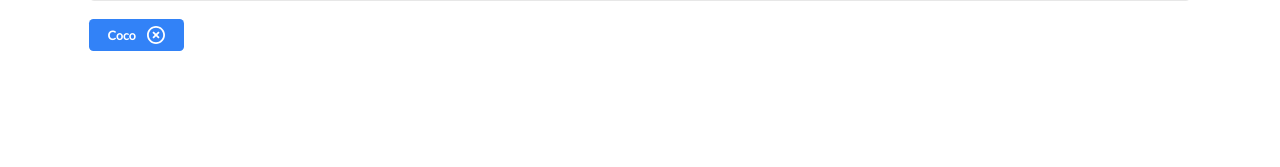
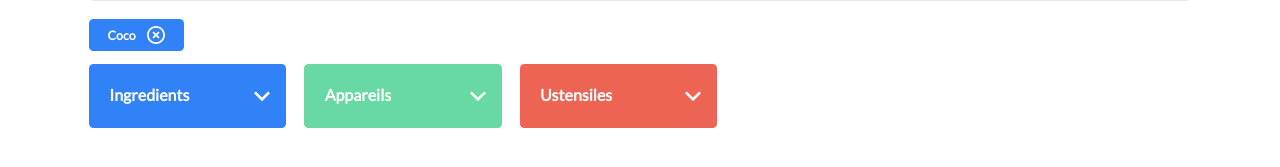
Before and after one commit to MasterCodeDevelop/MohamedAliElhamech_P7_18102022, a website: page index.html in a window 1280 px wide. Shown: the part 195-362 px from the top of the page. Drawn offline with Linux system fonts and the light colour scheme.

Commit message:
basique filters (HTML/CSS)

```diff
--- a/index.html
+++ b/index.html
@@ -10,19 +10,22 @@
 <body>
     <!--====================== HEADER ======================-->
     <header>
-        <!--==== HEADER-TITLE ====-->
+
+        <!--====================== HEADER-TITLE ======================-->
         <div class="header-title">
             <img class="logo" src="./src/svg/logo.svg" alt="Logo les petits plat">
             <h1>Les petits plats</h1>
         </div>
-        <!--==== SEARCH ====-->
+
+        <!--====================== SEARCH ======================-->
         <div class="search-bar">
             <label for="search" class="search-label">
                 <img class="search-label__magnifying-glass" src="./src/svg/magnifying-glass.svg" alt="magnifying-glass">
             </label>
             <input id="search" name="search" class="search-input" type="text" placeholder="Rechercher une recette">
         </div>
-        <!--==== TAGS ====-->
+
+        <!--====================== TAGS ======================-->
         <div id="tags" class="tags">
             <div class="tag ingredient">
                 <span>Coco</span>
@@ -31,6 +34,32 @@
                 </button>
             </div>
         </div>
+
+        <!--====================== FILTERS ======================-->
+        <div id="filters" class="filters">
+            <nav class="filter ingredients">
+                <input class="filter-input"  placeholder="Rechercher un ingédient" name="ingredient" title="ingredient" id="ingredient">
+                <label class="filter-label" for="ingredient">
+                    <span>Ingredients</span>
+                    <img src="./src/svg/hat.svg" alt="hat toggle">
+                </label>
+            </nav>
+            <nav class="filter appliances">
+                <input class="filter-input"  placeholder="Rechercher un appareil" name="appliance" title="appliances" id="appliance">
+                <label class="filter-label" for="appliance">
+                    <span>Appareils</span>
+                    <img src="./src/svg/hat.svg" alt="hat toggle">
+                </label>
+            </nav>
+            <nav class="filter ustensils">
+                <input class="filter-input"  placeholder="Rechercher un ustensile" name="ustensil" title="ustensil" id="ustensil">
+                <label class="filter-label" for="ustensil">
+                    <span>Ustensiles</span>
+                    <img src="./src/svg/hat.svg" alt="hat toggle">
+                </label>
+            </nav>
+
+        </div>
     </header>
 </body>
 </html>
--- /dev/null
+++ b/src/scss/components/_filters.scss
@@ -0,0 +1,84 @@
+.filters {
+    display: flex;
+    gap: width(20);
+}
+.filter {
+    position: relative;
+    min-width: width(170);
+    min-height: width(69);
+    outline: none;
+    border: none;
+    border-radius: width(5);
+    &.ingredients {
+        background-color: $clr-blue;
+    }
+    &.appliances {
+        background-color: $clr-green;
+    }
+    &.ustensils {
+        background-color: $clr-orangered;
+    }
+    &-label {
+        cursor: pointer;
+        /*position: absolute;
+        top: 0;
+        left: 0;
+        z-index: 1;
+        cursor: pointer;
+        height: 100%;
+        width: 100%;*/
+        span {
+            position: absolute;
+            top: 0;
+            left: 0;
+            z-index: 1;
+            font-size: size(18);
+            color: $clr-white;
+            font-family: 'Lato';
+            font-weight: 700;
+            height: 100%;
+            width: 100%;
+            padding-block: width(23) width(22);
+            padding-left: width(23);
+        }
+        img {
+            position: absolute;
+            z-index: 1;
+            top: width(29.45);
+            right: width(18);
+            transition: transform .5s;
+        }
+    }
+    &-input {
+        max-width: 65%;
+        height: 22px;
+        font-size: size(18);
+        font-family: 'Lato';
+        font-weight: 700;
+        opacity: 0;
+        border: 0;
+        outline: 0;
+        margin: width(23) auto width(24) width(22);
+        color: $clr-white;
+        background-color: transparent;
+        &::placeholder {
+            color: $clr-white;
+            opacity: 0.5;
+        }
+    }
+    input:focus {
+        z-index: 1;
+        max-width: min-content;
+        padding-right: width(50);
+        opacity: 1;
+        & ~ .filter-label {
+            z-index: -10;
+            span {
+                display: none;
+            }
+            img {
+                transform: rotate(180deg);
+            }
+        }
+    }
+}
--- a/src/scss/index.scss
+++ b/src/scss/index.scss
@@ -9,6 +9,7 @@
 /*|||||||||||||||||||||| COMPONENTS ||||||||||||||||||||||*/
 @import './components/search';
 @import './components/tags';
+@import './components/filters';
 
 /*|||||||||||||||||||||| LAYOUTS ||||||||||||||||||||||*/
 @import './layouts/header';
```
Also changed, not shown: src/css/style.css, src/svg/hat.svg (added), 1 other file.
